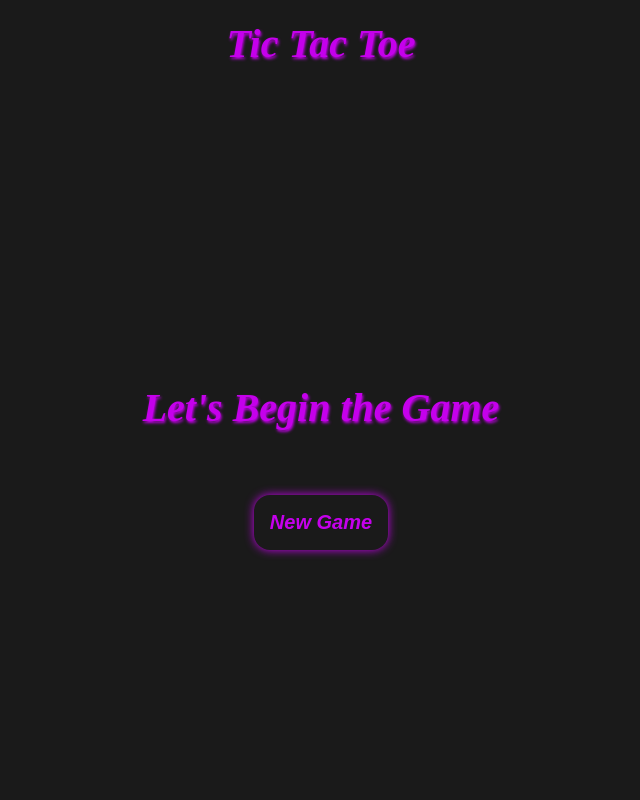
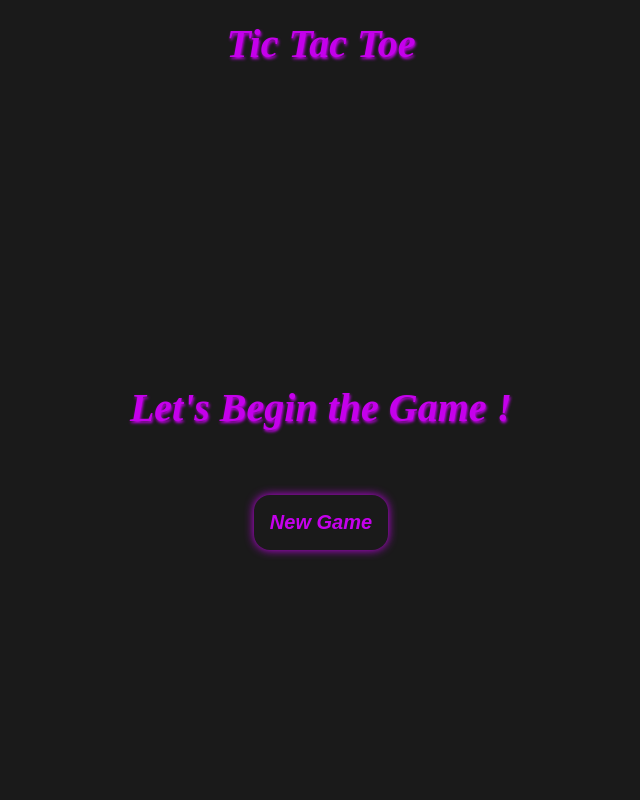
Before and after one commit to MitanshuMakwana/tic-tac-toe-, a plain HTML site: page index.html in a window 1280 px wide. Shown: the top 800 px of the page, without its empty margins (319-959 px from the left). Drawn offline with Linux system fonts and the light colour scheme.

Commit message:
Update index.html

```diff
--- a/index.html
+++ b/index.html
@@ -9,7 +9,7 @@
 <body>
     <h1>Tic Tac Toe</h1>
     <div class="msg-container">
-        <p id="msg">Let's Begin the Game</p>
+        <p id="msg">Let's Begin the Game !</p>
         <button id="newBtn">New Game</button>
     </div>
     <div class="container">
```
